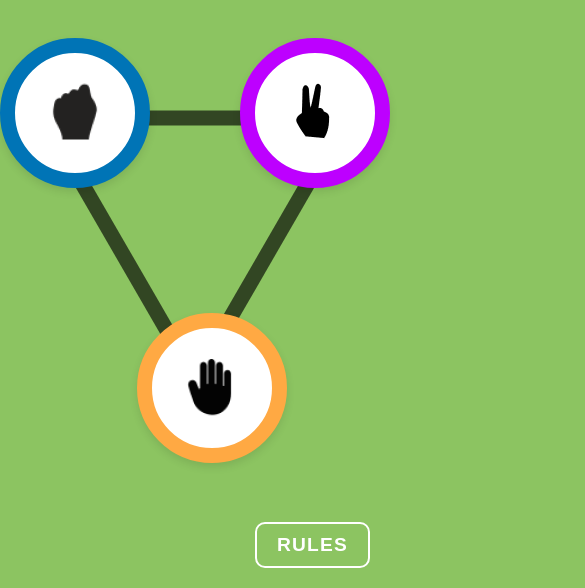
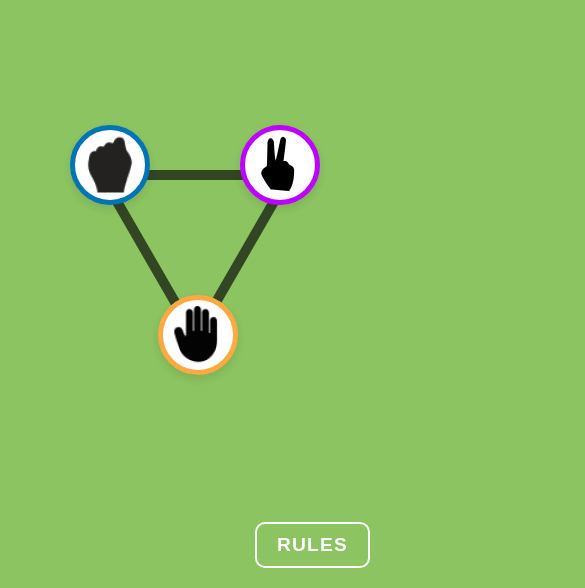
Before and after one commit to mdsahidraza917/stone-paper-scissors, a plain HTML site: page index.html in a window 390 px wide. Shown: the part 256-844 px from the top of the page, 585 px wide, since content can reach past the window. Drawn offline with Linux system fonts and the light colour scheme; a web font is replaced by a local one.

Commit message:
Done again

```diff
--- a/styles.css
+++ b/styles.css
@@ -18,7 +18,7 @@ body{
     display: flex;
     justify-content: space-between;
     align-items: center;
-    width: 50%;
+    width: 60%;
     border: 2px solid #FFFFFF;
     border-radius: 20px;
 }
@@ -221,6 +221,7 @@ body{
     position: relative;
     width: 150px;
     height: 150px;
+    margin: auto;
   }
   .result-message {
     padding-top:100px ;
@@ -306,3 +307,53 @@ body{
   border-radius: 100%;
   animation: ripple 0.7s linear infinite;
 }
+
+
+@media (max-width: 1024px) {
+  .headline-score {
+      flex-direction: row;
+      width: 70%;
+  }
+  .container-2 {
+    width: 250px;
+    height: 250px;
+}
+.button {
+  width: 80px;
+  height: 80px;
+ border: 5px solid;
+}
+.rock {
+  border-color: #0074B6;
+}
+.scissors {
+  border-color: #BD00FF;
+}
+.paper {
+  border-color: #FFA943;
+}
+.line {
+  position: absolute;
+  width: 10px;
+  background-color:rgba(0, 0, 0, 0.64);
+  z-index: 1;
+}
+.line-rock-scissors {
+  top: 0;
+  left: 47%;
+  height: 100px;
+}
+
+.line-rock-paper {
+ bottom: 25%;
+ left: 25%;
+  height: 150px;
+}
+
+.line-scissors-paper {
+  bottom: 25%;
+  right: 25%;
+  height: 150px;
+
+}
+}
```
